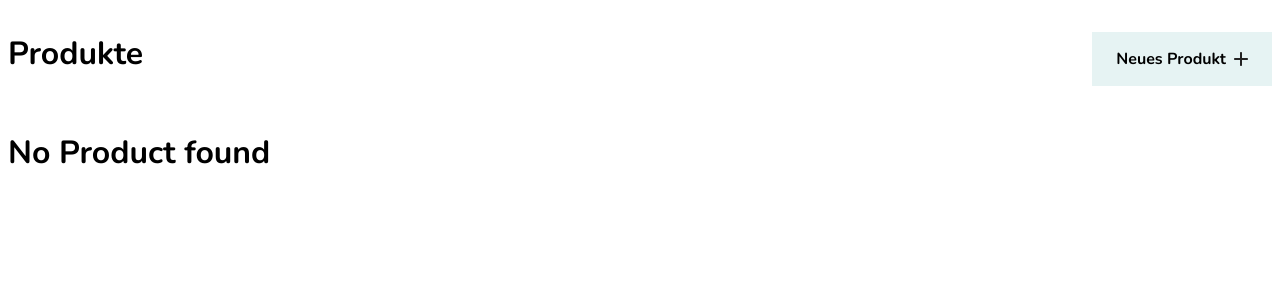
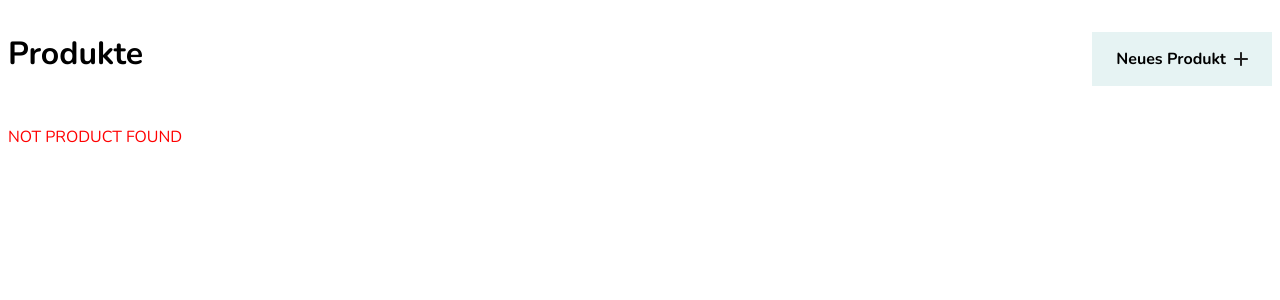
Before and after one commit to JonasMahlburg/Shopular, an Angular app: page /page_not_found in a window 1280 px wide. Shown: the top 300 px of the page. Built offline with nearby package versions, Linux system fonts and the light colour scheme.

Commit message:
feat: adding Pipes - adding CurrencyPipe in ProductDetail - adding UpperCasePipe in ErrorPage

```diff
--- a/src/app/error-page/error-page.html
+++ b/src/app/error-page/error-page.html
@@ -1 +1,2 @@
-<H1>No Product found</H1>
+
+<p>{{message.noProduct | uppercase}}</p>
--- a/src/app/error-page/error-page.scss
+++ b/src/app/error-page/error-page.scss
@@ -0,0 +1,3 @@
+p{
+    color: red;
+}
--- a/src/app/error-page/error-page.ts
+++ b/src/app/error-page/error-page.ts
@@ -1,9 +1,14 @@
+import { UpperCasePipe } from '@angular/common';
 import { Component } from '@angular/core';
 
 @Component({
-  imports: [],
+  imports: [UpperCasePipe],
   selector: 'app-error-page',
   styleUrl: './error-page.scss',
   templateUrl: './error-page.html',
 })
-export class ErrorPage {}
+export class ErrorPage {
+  message = {
+    noProduct: "Not Product Found"
+  }
+}
--- a/src/app/shared/components/product-detail/product-detail.html
+++ b/src/app/shared/components/product-detail/product-detail.html
@@ -21,8 +21,8 @@
             <dt>Lagerbestand:</dt>
             <dd><data value="104">{{detail.stock}} Stück</data></dd>
 
-            <dt>Preis pro Stück (€):</dt>
-            <dd><data value="18.00">{{detail.price}}</data></dd>
+            <dt>Preis pro Stück:</dt>
+            <dd><data value="18.00">{{detail.price | currency: 'EUR'}}</data></dd>
         </dl>
     </section>
 </article>
--- a/src/app/shared/components/product-detail/product-detail.ts
+++ b/src/app/shared/components/product-detail/product-detail.ts
@@ -1,8 +1,9 @@
+import { CurrencyPipe } from '@angular/common';
 import { Component, inject } from '@angular/core';
 import { ActivatedRoute } from '@angular/router';
 
 @Component({
-  imports: [],
+  imports: [CurrencyPipe],
   selector: 'app-product-detail',
   styleUrl: './product-detail.scss',
   templateUrl: './product-detail.html',
```
